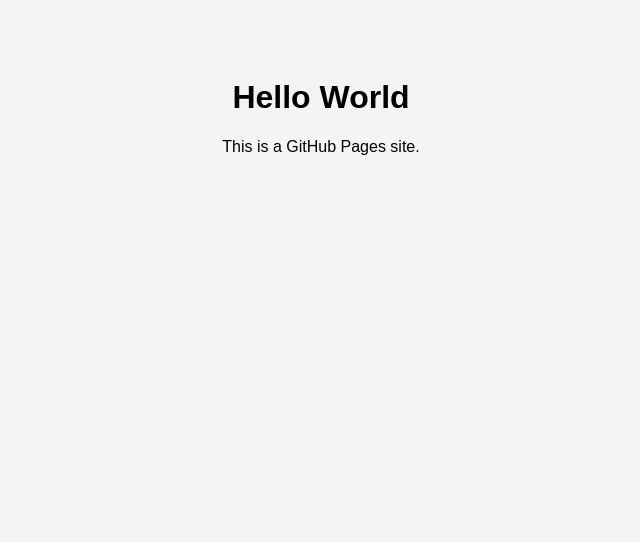
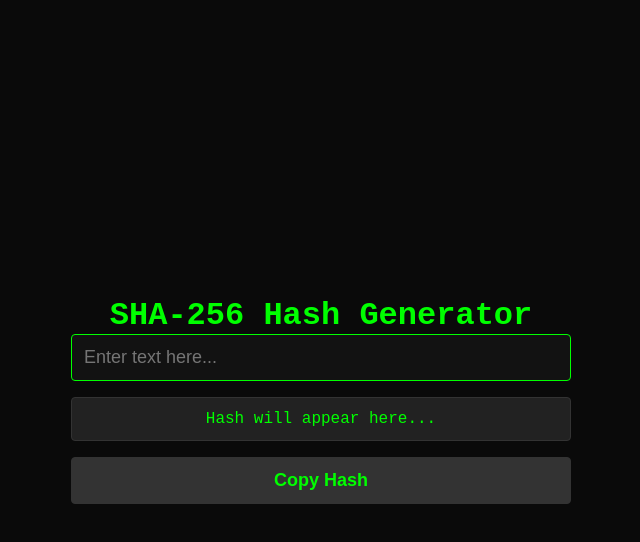
Before and after one commit to 0xBN/sha256, a plain HTML site: page index.html in a window 1280 px wide. Shown: the whole page, without its empty margins (319-959 px from the left). Drawn offline with Linux system fonts and the light colour scheme.

Commit message:
Add hash generator and add styling.

```diff
--- a/index.html
+++ b/index.html
@@ -2,13 +2,17 @@
 <html>
 
 <head>
-  <title>Hello World</title>
+  <title>SHA-256 Hash Generator</title>
   <link rel="stylesheet" type="text/css" href="styles.css">
 </head>
 
 <body>
-  <h1>Hello World</h1>
-  <p>This is a GitHub Pages site.</p>
+  <h1>SHA-256 Hash Generator</h1>
+  <div class="container">
+    <input id="textInput" type="text" placeholder="Enter text here..." oninput="generateHash()">
+    <p id="hashOutput">Hash will appear here...</p>
+    <button onclick="copyToClipboard()">Copy Hash</button>
+  </div>
   <script src="script.js"></script>
 </body>
 
--- a/script.js
+++ b/script.js
@@ -1 +1,30 @@
-console.log('Hello World!');
+async function generateHash() {
+  const text = document.getElementById('textInput').value;
+  if (text.length === 0) {
+    document.getElementById('hashOutput').textContent =
+      'Hash will appear here...';
+    return;
+  }
+  const encoder = new TextEncoder();
+  const data = encoder.encode(text);
+  const hashBuffer = await crypto.subtle.digest('SHA-256', data);
+  const hashArray = Array.from(new Uint8Array(hashBuffer));
+  const hashHex = hashArray
+    .map((b) => b.toString(16).padStart(2, '0'))
+    .join('');
+  document.getElementById('hashOutput').textContent = hashHex;
+}
+
+function copyToClipboard() {
+  const hashText = document.getElementById('hashOutput').textContent;
+  if (hashText !== 'Hash will appear here...' && hashText.length > 0) {
+    navigator.clipboard
+      .writeText(hashText)
+      .then(() => {})
+      .catch((err) => {
+        alert('Failed to copy text: ', err);
+      });
+  } else {
+    alert('No hash to copy.');
+  }
+}
--- a/styles.css
+++ b/styles.css
@@ -1,6 +1,70 @@
+* {
+  box-sizing: border-box;
+  margin: 0;
+  padding: 0;
+}
+
 body {
-  background-color: #f4f4f4;
+  background-color: #0a0a0a; /* Darker shade for more depth */
+  color: #0f0; /* Classic green-on-black terminal color */
   text-align: center;
-  padding: 50px;
-  font-family: 'Arial', sans-serif;
+  padding: 10px;
+  font-family: 'Courier New', monospace; /* Monospaced font for that classic code look */
+  display: flex;
+  flex-direction: column;
+  justify-content: center;
+  align-items: center;
+  height: 100vh;
 }
+
+.container {
+  width: 90%; /* Slightly reduced for a better look on small screens */
+  display: flex;
+  flex-direction: column;
+  gap: 1em;
+  justify-content: center;
+  align-items: center;
+}
+
+input,
+button,
+#hashOutput {
+  word-wrap: break-word;
+  background-color: #222; /* Slightly lighter for contrast */
+  color: #0f0; /* Text color */
+  border: 1px solid #333; /* Subtle borders for depth */
+  border-radius: 4px;
+  width: 100%;
+  max-width: 500px;
+  padding: 12px;
+  font-size: 16px;
+  outline: none; /* Remove chrome's outline */
+}
+
+input {
+  background-color: #121212; /* Even darker for input to stand out */
+  border-color: #0f0; /* Matching the text color */
+}
+
+button {
+  cursor: pointer;
+  font-weight: bold;
+  background-color: #333; /* Subtle difference from input */
+  transition: background-color 0.3s, transform 0.3s; /* Smooth transition for interaction */
+}
+
+button:hover,
+button:focus {
+  background-color: #444; /* Slightly lighter on hover */
+  transform: scale(1.05); /* Slight scale for feedback */
+}
+
+@media (min-width: 768px) {
+  body {
+    padding: 50px; /* More padding on larger screens */
+  }
+  input,
+  button {
+    font-size: 18px; /* Larger font for readability */
+  }
+}
```
